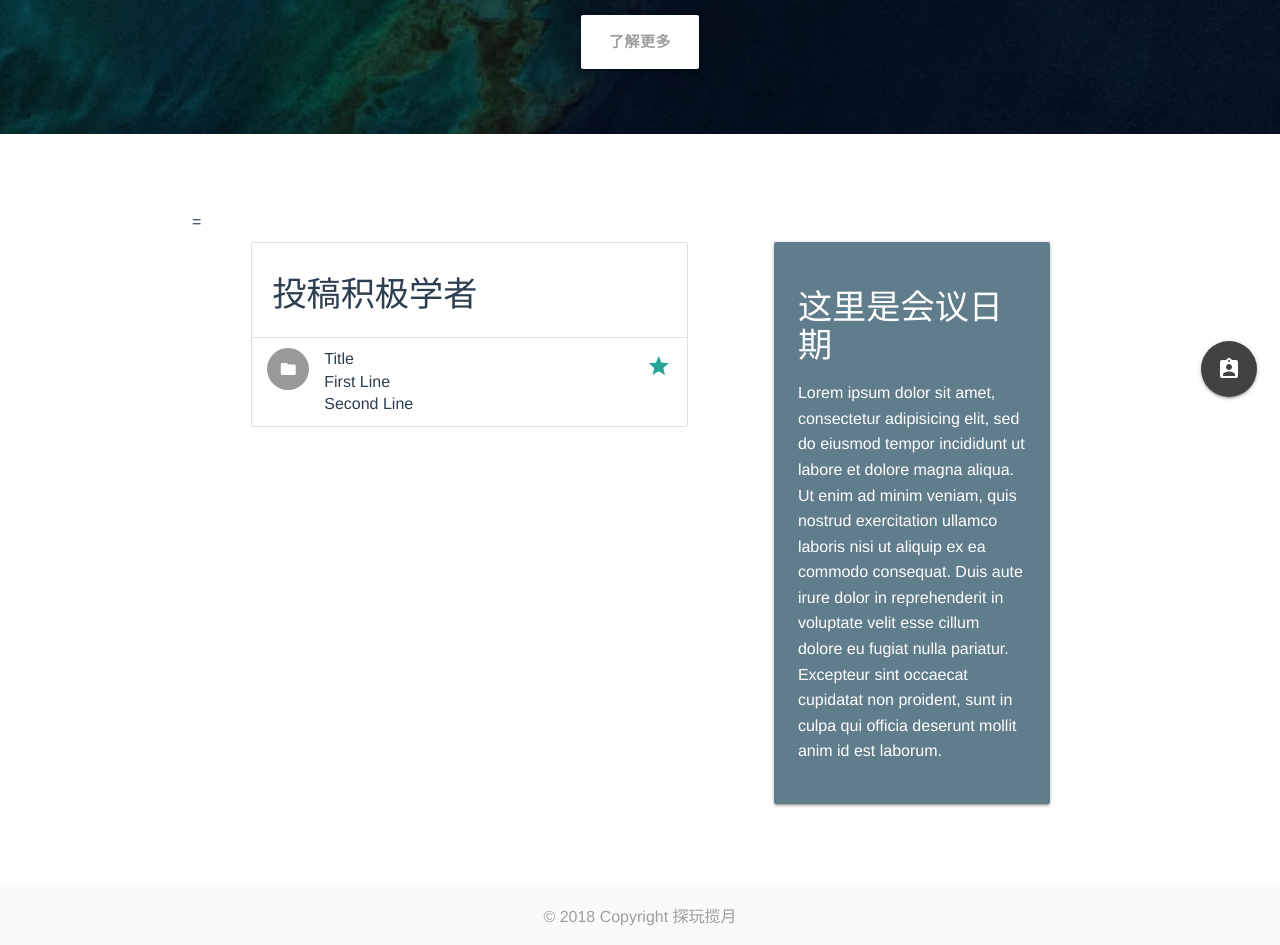
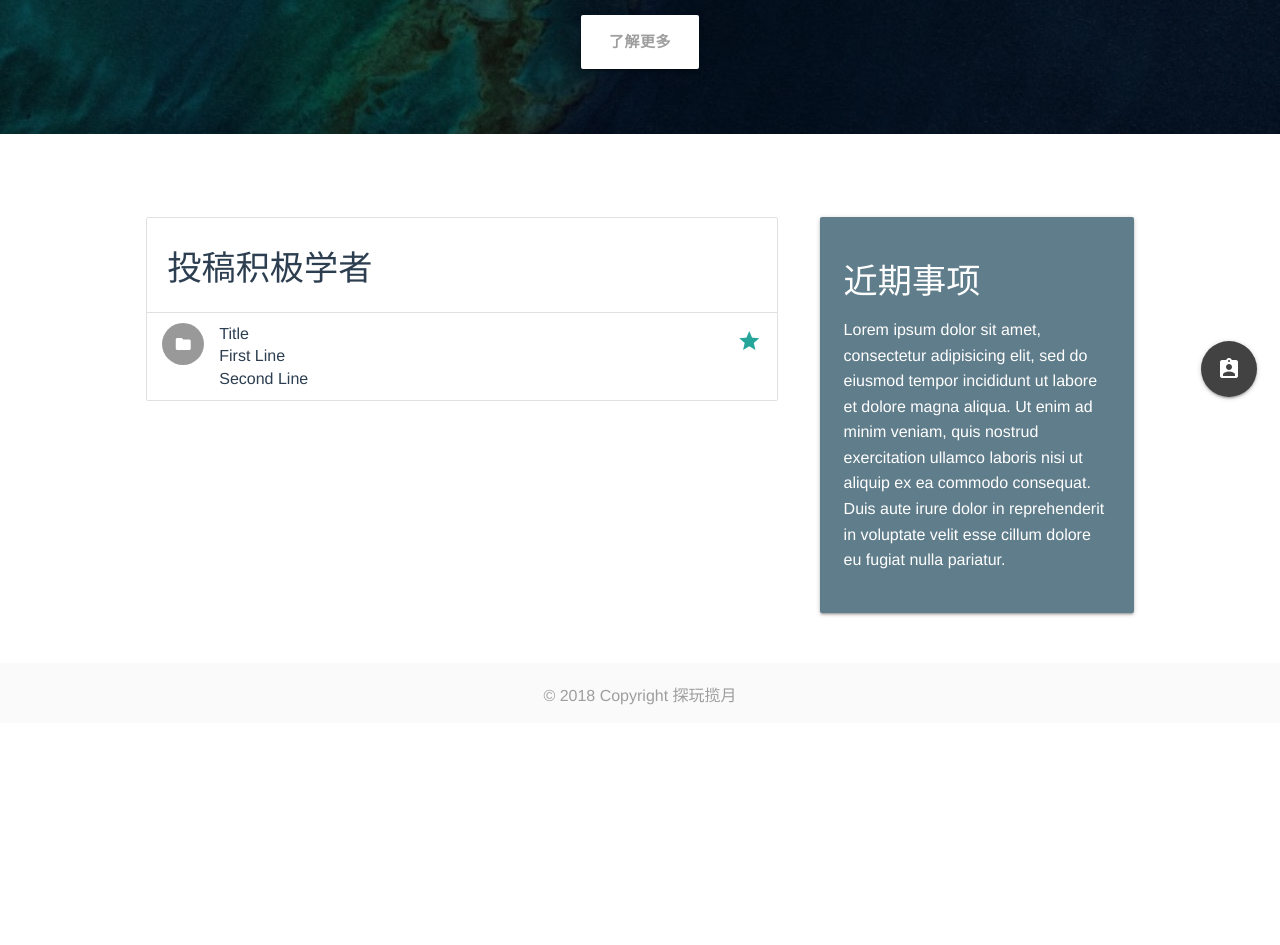
Before and after one commit to 01coding/ConferenceCenter, a Vue app: page / in a window 1280 px wide. Shown: the part 380-1325 px from the top of the page. After the commit the page ends 1103 px from the top, so only its background shows below. Built offline with nearby package versions, Linux system fonts and the light colour scheme.

Commit message:
optimize index page

```diff
--- a/src/components/Index.vue
+++ b/src/components/Index.vue
@@ -18,10 +18,10 @@
       </div>
     </div>
 
-    <div class="white section" style="padding-top: 5rem; padding-bottom: 3rem;">
-      <div class="container">=
+    <div class="white section" style="padding-top: 5rem; padding-bottom: 1rem;">
+      <div style="padding-left: 9rem; padding-right: 9rem;">
         <div class="row">
-          <div class="col s7" style="padding-right: 5rem;margin-left:3em;">
+          <div class="col s8" style="padding-right: 2rem;">
             <ul class="collection with-header">
               <li class="collection-header"><h4>投稿积极学者</h4></li>
               <li class="collection-item avatar">
@@ -36,8 +36,8 @@
           </div>
           <div class="col s4">
             <div class="card-panel blue-grey white-text">
-              <h4>这里是会议日期</h4>
-              <p>Lorem ipsum dolor sit amet, consectetur adipisicing elit, sed do eiusmod tempor incididunt ut labore et dolore magna aliqua. Ut enim ad minim veniam, quis nostrud exercitation ullamco laboris nisi ut aliquip ex ea commodo consequat. Duis aute irure dolor in reprehenderit in voluptate velit esse cillum dolore eu fugiat nulla pariatur. Excepteur sint occaecat cupidatat non proident, sunt in culpa qui officia deserunt mollit anim id est laborum.</p>
+              <h4>近期事项</h4>
+              <p>Lorem ipsum dolor sit amet, consectetur adipisicing elit, sed do eiusmod tempor incididunt ut labore et dolore magna aliqua. Ut enim ad minim veniam, quis nostrud exercitation ullamco laboris nisi ut aliquip ex ea commodo consequat. Duis aute irure dolor in reprehenderit in voluptate velit esse cillum dolore eu fugiat nulla pariatur.</p>
             </div>
           </div>
         </div>
```
